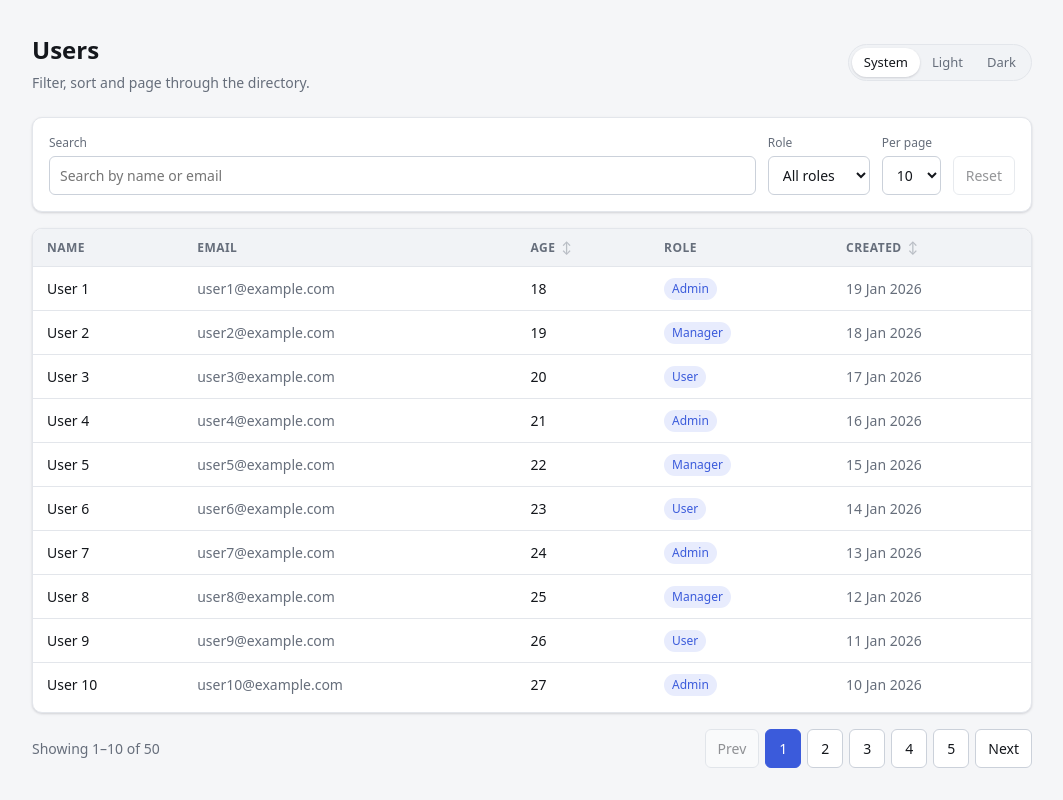
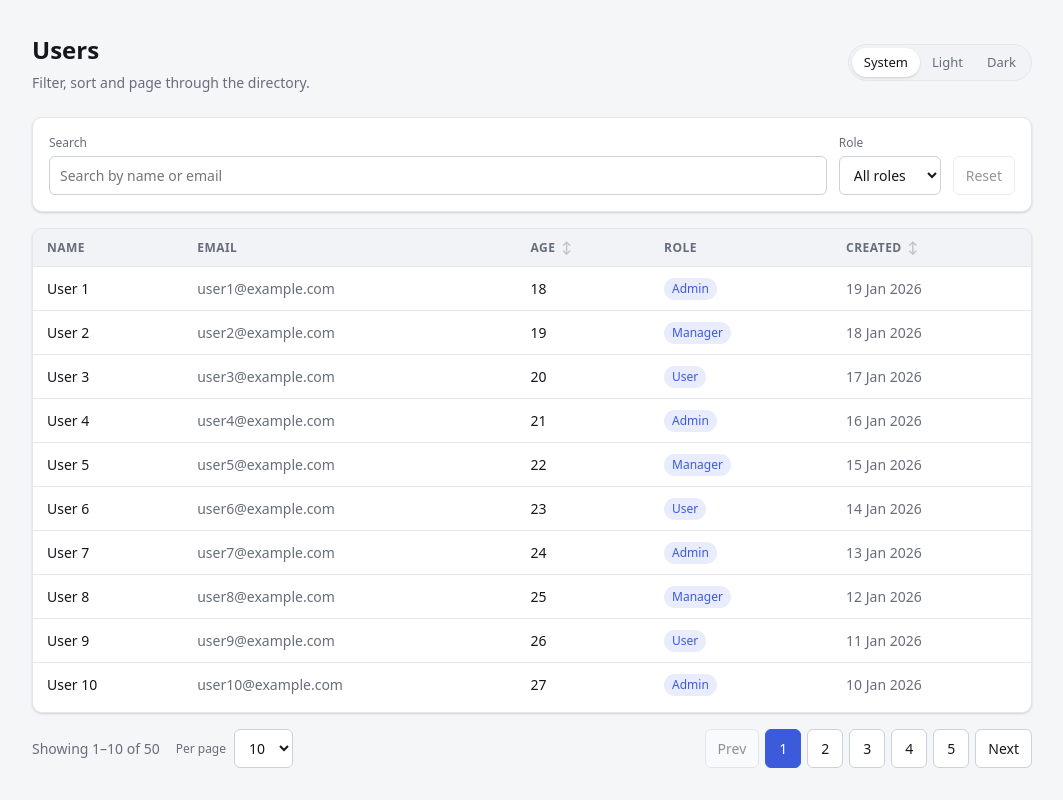
Before and after one commit to BogdanPotapenko/test-nuxt-3-uptowin, a Nuxt app: page / in a window 1280 px wide. Shown: the whole page, without its empty margins (108-1171 px from the left). Built offline with nearby package versions, Linux system fonts and the light colour scheme.

Commit message:
move per page select next to pagination

```diff
--- a/assets/css/main.css
+++ b/assets/css/main.css
@@ -88,6 +88,20 @@ body {
   font-weight: 500;
 }
 
+.field--inline {
+  flex-direction: row;
+  align-items: center;
+  gap: 8px;
+}
+
+.field--inline .field__label {
+  white-space: nowrap;
+}
+
+.field--inline .field__control {
+  width: auto;
+}
+
 .field__control {
   width: 100%;
   padding: 8px 10px;
--- a/components/BaseSelect.vue
+++ b/components/BaseSelect.vue
@@ -1,5 +1,8 @@
 <template>
-  <label class="field">
+  <label
+    class="field"
+    :class="{ 'field--inline': inline }"
+  >
     <span class="field__label">{{ label }}</span>
 
     <select
@@ -33,10 +36,12 @@ const props = withDefaults(
     options: readonly (T | SelectOption<T>)[]
     allowEmpty?: boolean
     emptyLabel?: string
+    inline?: boolean
   }>(),
   {
     allowEmpty: false,
     emptyLabel: 'All',
+    inline: false,
   },
 )
 
--- a/components/UserFilters.vue
+++ b/components/UserFilters.vue
@@ -20,13 +20,6 @@
       empty-label="All roles"
     />
 
-    <BaseSelect
-      label="Per page"
-      :model-value="perPage"
-      :options="perPageOptions"
-      @update:model-value="onPerPageChange"
-    />
-
     <button
       type="button"
       class="button filters__reset"
@@ -39,14 +32,13 @@
 </template>
 
 <script setup lang="ts">
-import type { PerPage, Role } from '~/types/user'
-import { PER_PAGE_OPTIONS, ROLES } from '~/types/user'
+import type { Role } from '~/types/user'
+import { ROLES } from '~/types/user'
 import { capitalize } from '~/utils/format'
 
 const SEARCH_DEBOUNCE_MS = 300
 
 defineProps<{
-  perPageOptions: readonly PerPage[]
   canReset: boolean
 }>()
 
@@ -54,7 +46,6 @@ const emit = defineEmits<{ reset: [] }>()
 
 const search = defineModel<string>('search', { required: true })
 const role = defineModel<Role | null>('role', { required: true })
-const perPage = defineModel<PerPage>('perPage', { required: true })
 
 const roleOptions = ROLES.map(value => ({ value, label: capitalize(value) }))
 
@@ -72,10 +63,6 @@ watch(search, (value) => {
   commitSearch.cancel()
   inputValue.value = value
 })
-
-function onPerPageChange(value: PerPage | null): void {
-  if (value !== null) perPage.value = value
-}
 </script>
 
 <style scoped>
--- a/components/UserPagination.vue
+++ b/components/UserPagination.vue
@@ -3,6 +3,7 @@
     class="pagination"
     aria-label="Pagination"
   >
+    <div class="pagination__status">
       <p
         class="pagination__summary"
         aria-live="polite"
@@ -14,6 +15,15 @@
           Showing {{ from }}–{{ to }} of {{ totalItems }}
         </template>
       </p>
+
+      <BaseSelect
+        label="Per page"
+        :model-value="perPage"
+        :options="perPageOptions"
+        inline
+        @update:model-value="onPerPageChange"
+      />
+    </div>
 
     <ul class="pagination__list">
       <li>
@@ -65,6 +75,7 @@
 </template>
 
 <script setup lang="ts">
+import type { PerPage } from '~/types/user'
 import { PAGE_ELLIPSIS, buildPageItems } from '~/utils/pagination'
 
 const props = defineProps<{
@@ -73,11 +84,18 @@ const props = defineProps<{
   totalItems: number
   from: number
   to: number
+  perPageOptions: readonly PerPage[]
 }>()
 
 const emit = defineEmits<{ change: [page: number] }>()
 
+const perPage = defineModel<PerPage>('perPage', { required: true })
+
 const items = computed(() => buildPageItems(props.page, props.totalPages))
+
+function onPerPageChange(value: PerPage | null): void {
+  if (value !== null) perPage.value = value
+}
 </script>
 
 <style scoped>
@@ -87,6 +105,13 @@ const items = computed(() => buildPageItems(props.page, props.totalPages))
   align-items: center;
   justify-content: space-between;
   gap: 12px;
+}
+
+.pagination__status {
+  display: flex;
+  flex-wrap: wrap;
+  align-items: center;
+  gap: 16px;
 }
 
 .pagination__summary {
--- a/pages/index.vue
+++ b/pages/index.vue
@@ -3,8 +3,6 @@
     <UserFilters
       v-model:search="search"
       v-model:role="role"
-      v-model:per-page="perPage"
-      :per-page-options="perPageOptions"
       :can-reset="hasActiveFilters"
       @reset="resetFilters"
     />
@@ -21,11 +19,13 @@
     </UserTable>
 
     <UserPagination
+      v-model:per-page="perPage"
       :page="page"
       :total-pages="totalPages"
       :total-items="totalItems"
       :from="from"
       :to="to"
+      :per-page-options="perPageOptions"
       @change="goToPage"
     />
   </section>
```
Lines whose indentation alone changed are shown as unchanged.
